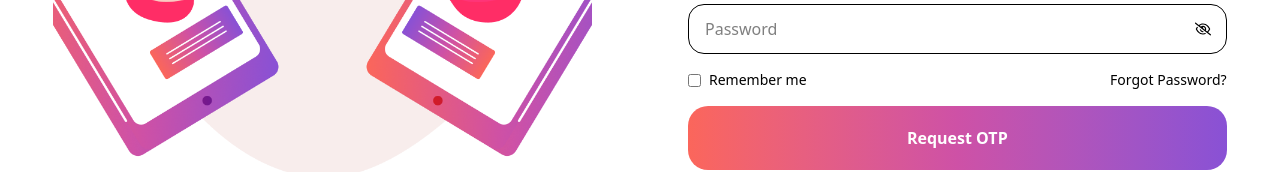
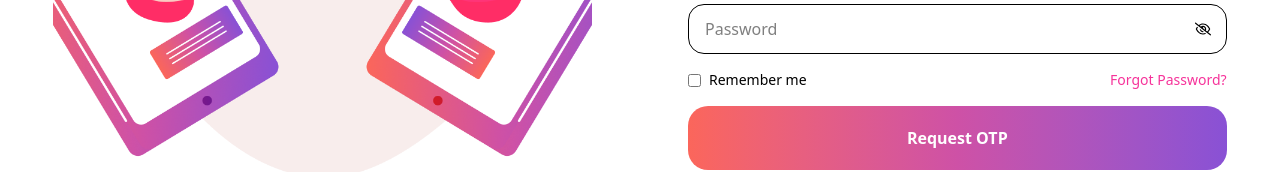
Before and after one commit to alaminislam34/cupid-ai-dashboard, a Next.js app: page /login in a window 1280 px wide. Shown: the part 522-694 px from the top of the page. Built offline with nearby package versions, Linux system fonts and the light colour scheme; no server answers.

Commit message:
updated text color

```diff
--- a/src/app/(auth)/components/SignInForm.jsx
+++ b/src/app/(auth)/components/SignInForm.jsx
@@ -219,7 +219,7 @@ export default function SignInForm({ setForgotPass }) {
                 <button
                   type="button"
                   onClick={() => setForgotPass(true)}
-                  className="text-sm text-primary hover:text-primary/90 font-medium transition-colors"
+                  className="text-sm text-pink-500 hover:text-pink-600 font-medium transition-colors"
                 >
                   Forgot Password?
                 </button>
```
